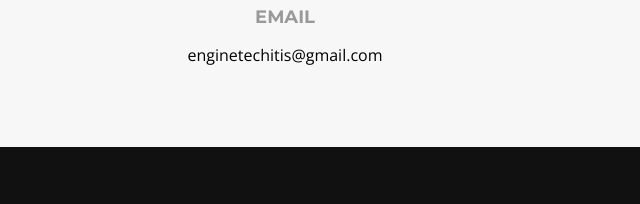
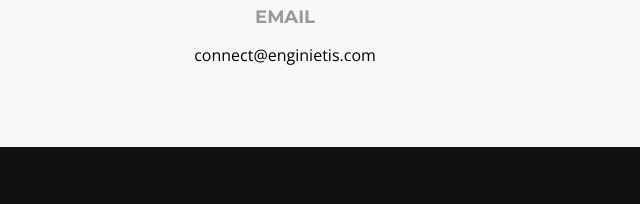
Before and after one commit to enginetechrepo/enginetechrepo.github.io, a plain HTML site: page index.html in a window 1280 px wide. Shown: the part 4325-4529 px from the top of the page, 640-1280 px from the left. Drawn offline with nearby package versions, Linux system fonts and the light colour scheme; files whose address does not match are found by name.

Commit message:
Update index.html

```diff
--- a/index.html
+++ b/index.html
@@ -430,7 +430,7 @@
           <div class="col-md-6">
               <i class="ion-ios-email-outline"></i>
               <h3>Email</h3>
-              <p><a href="mailto:enginetechitis@gmail.com">enginetechitis@gmail.com</a></p>
+              <p><a href="mailto:enginetechitis@gmail.com">connect@enginietis.com</a></p>
           </div>
 
 
```
